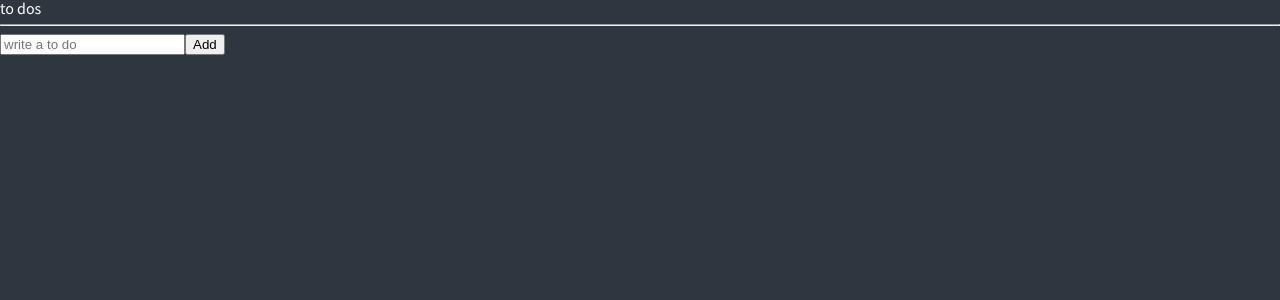
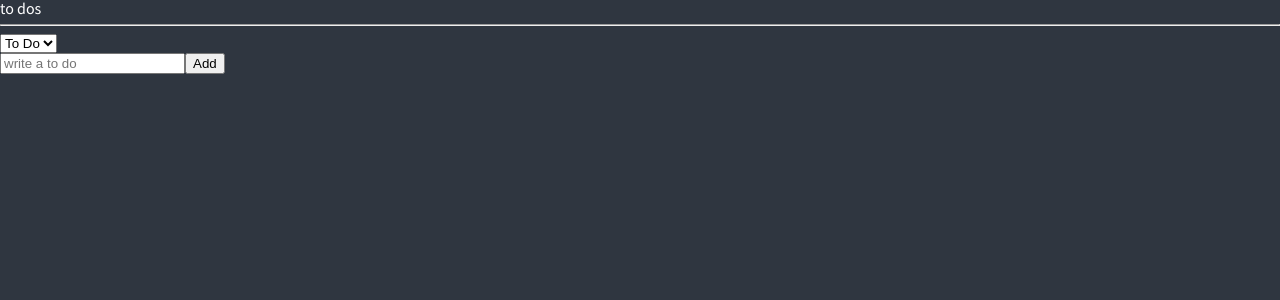
Before and after one commit to jungHyeonS/react-todo-list, a React (Create React App) app: page / in a window 1280 px wide. Shown: the top 300 px of the page. Built offline with nearby package versions, Linux system fonts and the light colour scheme.

Commit message:
react-master-class : recoil selector

```diff
--- a/src/atom.tsx
+++ b/src/atom.tsx
@@ -1,4 +1,4 @@
-import {atom} from "recoil"
+import {atom,selector} from "recoil"
 
 export interface IToDo {
     text :string;
@@ -11,3 +11,21 @@
     key:"toDo",
     default : []
 })
+
+export const categoryState = atom({
+    key:"category",
+    default:"TO_DO"
+})
+
+export const toDoSelector = selector({
+    key:"toDoSelector",
+    get : ({get}) => {
+        const toDos = get(toDostate)
+        const category = get(categoryState)
+        // return [
+        // toDos.filter(toDo => toDo.category === "TO_DO"),
+        // toDos.filter(toDo => toDo.category === "DOING"),
+        // toDos.filter(toDo => toDo.category === "DONE")];
+        return toDos.filter(toDo => toDo.category === category)
+    }
+})
--- a/src/componetns/TodoList.tsx
+++ b/src/componetns/TodoList.tsx
@@ -1,7 +1,7 @@
 import React, { useState } from "react";
 import { useForm } from "react-hook-form";
 import { atom, useRecoilState, useRecoilStoreID, useRecoilValue, useSetRecoilState } from "recoil";
-import { toDostate } from "../atom";
+import { categoryState, toDoSelector, toDostate } from "../atom";
 import CreateToDo from "./CreateToDo";
 import ToDo from "./Todo";
 
@@ -19,23 +19,27 @@
     // const modFn = useSetRecoilState(toDostate);
 
     // 구조 분해 할당으로 할경우
-    const toDos = useRecoilValue(toDostate)
-
-
-    console.log(toDos)
+    // const toDos = useRecoilValue(toDostate)
+    const toDos = useRecoilValue(toDoSelector)
+    const [category,setCategory] = useRecoilState(categoryState)
+    const onInput = (event:React.FormEvent<HTMLSelectElement>) => {
+        setCategory(event.currentTarget.value)
+    }
     return (
         <div>
             <h1>to dos</h1>
             <hr/>
+            <form>
+                <select value={category} onInput={onInput}>
+                    <option value="TO_DO">To Do</option>
+                    <option value="DOING">Doing</option>
+                    <option value="DONE">Done</option>
+                </select>
+            </form>
             <CreateToDo/>
-            <ul>
-                {/* {toDos.map(toDo => <ToDo text={toDo.text} category={toDo.category} id={toDo.id}/>)} */}
-
-
-                {/* 인터페이스에 있는 모든값을 보낼때는 spared 문법도 가능하다 */}
-                {toDos.map(toDo => <ToDo {...toDo} key={toDo.id}/>)}
-
-            </ul>
+            {toDos.map((toDo) => (
+                    <ToDo key={toDo.id} {...toDo}/>
+                )) }
         </div>
     );
 }
```
